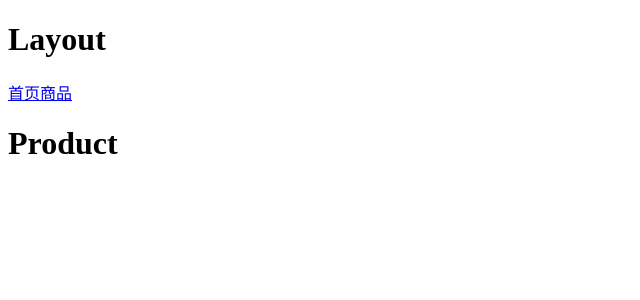
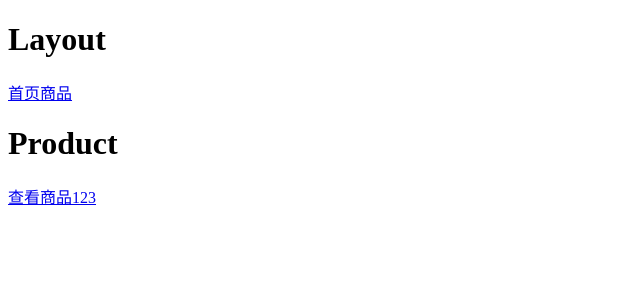
Before and after one commit to kongmingLatern/MiniRouter, a React (Create React App) app: page /product in a window 1280 px wide. Shown: the top 300 px of the page, without its empty margins (0-640 px from the left). Built offline with nearby package versions, Linux system fonts and the light colour scheme.

Commit message:
feat: add params' id

```diff
--- a/src/App.js
+++ b/src/App.js
@@ -63,9 +63,10 @@ function Product() {
   return (
     <>
       <h1>Product</h1>
-      {/* <Link to="/product/123" style={{ "marginRight": "20px" }}>查看商品123</Link> */}
+      {/* <Link to="123">跳转详情页</Link> */}
+      <Link to="/product/123">查看商品123</Link>
       {/* <Link to="/product/1234444">查看商品1234444</Link> */}
-      {/* <Outlet /> */}
+      <Outlet />
     </>
   )
 }
```
